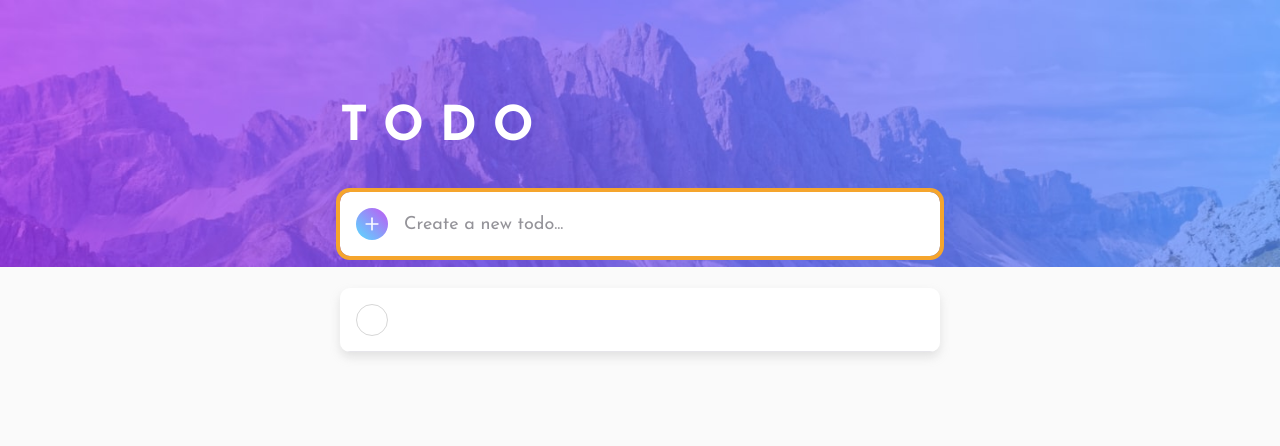
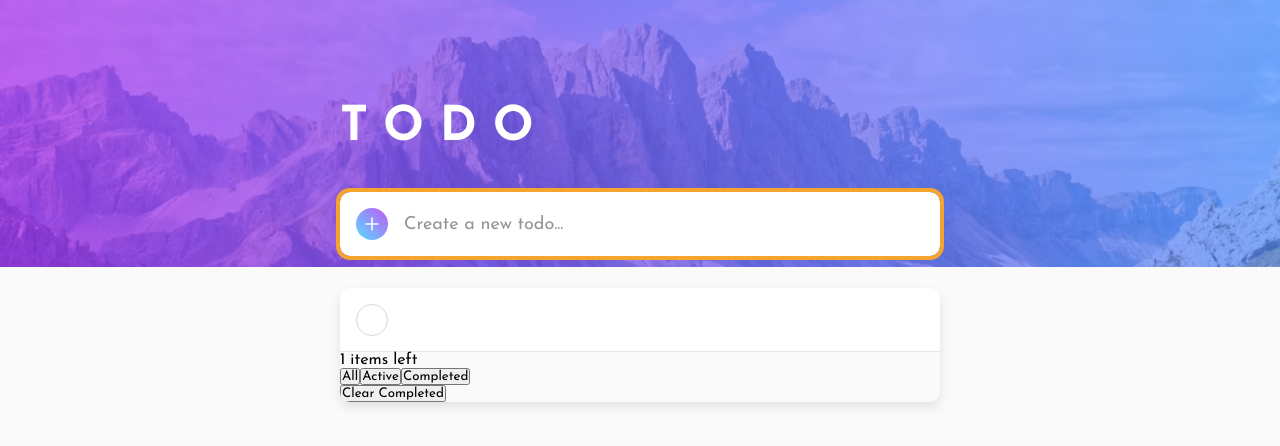
Before and after one commit to feeeyli/todo-app, a React (Create React App) app: page / in a window 1280 px wide. Both pictures are taken after a click on the button 372 px from the left and 224 px from the top of the page. Shown: the top 446 px of the page. Built offline with nearby package versions, Linux system fonts and the light colour scheme.

Commit message:
:construction: create the Actions component but without style

```diff
--- a/src/App.jsx
+++ b/src/App.jsx
@@ -1,10 +1,12 @@
 import React, { useState } from 'react';
 import NewTodo from "./infra/inputs/NewTodo";
+import Actions from './infra/layout/Actions';
 import Header from "./infra/layout/Header";
 import TodoList from './infra/layout/TodoList';
 
 const App = () => {
-	const [todoList, setTodoList] = useState([]);
+	const [todoList, setTodoList] = useState([]),
+		[filterMode, setFilterMode] = useState("all");
 
 	function createTodo({ target }) {
 		setTodoList([{title: target.nextSibling.value, completed: false},...todoList]);
@@ -18,14 +20,21 @@ const App = () => {
 		} ));
 	}
 
+	function filterTodoList({target}) {
+		setFilterMode(target.dataset.filterMode)
+	}
+
     return (
         <>
 			<Header />
 			<main>
 				<NewTodo createTodo={createTodo} />
-				<div className="todo-area">
-					<TodoList todoList={todoList} completeTodo={completeTodo} />
-				</div>
+				{todoList.length > 0 && (
+					<div className="todo-area">
+						<TodoList todoList={todoList} completeTodo={completeTodo} filterMode={filterMode} />
+						<Actions filterTodoList={filterTodoList} todosLeft={todoList.filter( todo => todo.completed === false ).length}/>
+					</div>
+				) }
 			</main>
 		</>
     );
--- /dev/null
+++ b/src/infra/layout/Actions/index.jsx
@@ -0,0 +1,17 @@
+import React from 'react';
+
+const Actions = ({ filterTodoList, todosLeft }) => {
+    return (
+        <div className="actions">
+            <span className="actions__left-counter">{todosLeft} items left</span>
+            <div className="actions__filter">
+                <button onClick={filterTodoList} data-filter-mode="all" className="filter__mode">All</button>
+                <button onClick={filterTodoList} data-filter-mode="active" className="filter__mode">Active</button>
+                <button onClick={filterTodoList} data-filter-mode="completed" className="filter__mode">Completed</button>
+            </div>
+            <button className="actions__clear">Clear Completed</button>
+        </div>
+    );
+}
+
+export default Actions
--- a/src/infra/layout/TodoList/index.jsx
+++ b/src/infra/layout/TodoList/index.jsx
@@ -1,10 +1,17 @@
 import React from 'react';
 import TodoItem from '../../../components/TodoItem';
 
-const TodoList = ({ todoList, completeTodo }) => {
+const TodoList = ({ todoList, completeTodo, filterMode }) => {
+    const filterBy = {
+        completed: () => todoList.filter( todo => todo.completed === true ),
+        active: () => todoList.filter( todo => todo.completed === false )
+    }
+
+    const filteredTodoList = !filterBy[filterMode] ? todoList : filterBy[filterMode]()
+
     return (
         <ul className="todo-list">
-            {todoList.map( (todo, key) => <TodoItem todo={todo} key={key} id={key} completeTodo={completeTodo} /> )}
+            {filteredTodoList.map( (todo, key) => <TodoItem todo={todo} key={key} id={key} completeTodo={completeTodo} /> )}
         </ul>
     );
 }
```
